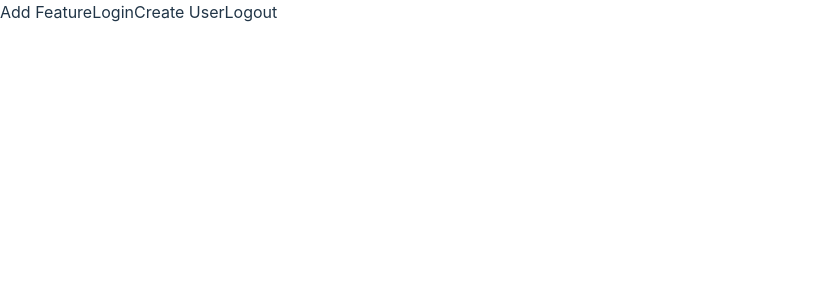
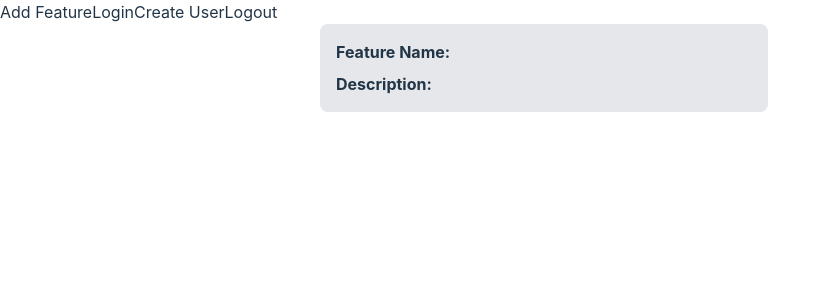
Before and after one commit to ConquestIO/Conquest, a React app: page /dashboard in a window 1280 px wide. Shown: the top 300 px of the page, without its empty margins (0-830 px from the left). Built offline with nearby package versions, Linux system fonts and the light colour scheme.

Commit message:
set the initial feature display

```diff
--- a/src/pages/Dashboard/DashboardContainer.jsx
+++ b/src/pages/Dashboard/DashboardContainer.jsx
@@ -3,6 +3,7 @@ import { useAppDispatch, useAppSelector } from '../../store/hooks';
 import { setFeatures } from '../../store/appSlice';
 import TestDisplay from './TestDisplay';
 import SideBarContainer from './SideBarContainer';
+import FeatureDisplay from './FeatureDisplay';
 
 export default function DashboardContainer(){
     const dispatch = useAppDispatch();
@@ -19,6 +20,7 @@ export default function DashboardContainer(){
     return (
         <div>
             <SideBarContainer />
+            <FeatureDisplay />
             <TestDisplay />
         </div>
     );
--- /dev/null
+++ b/src/pages/Dashboard/FeatureDisplay.jsx
@@ -0,0 +1,25 @@
+import React from "react";
+// import { setFeatureName, setFeatureDescription } from '../../store/appSlice'
+// import { useAppDispatch } from '../../store/hooks'
+
+const FeatureDisplay = () => {
+    // const featureName = useAppDispatch();
+    // const featureDescription = useAppDispatch();
+
+    return (
+        <div className="max-w-md mx-auto bg-gray-200 p-4 rounded-lg ml-80">
+        <div>
+          <div className="flex items-center justify-between">
+            <span className="font-bold">Feature Name:</span>
+            <span className="ml-2">{/* text here */}</span>
+          </div>
+          <div className="flex items-center justify-between mt-2">
+            <span className="font-bold">Description:</span>
+            <span className="ml-2">{/* text here */}</span>
+          </div>
+        </div>
+      </div>
+    );
+  };
+
+export default FeatureDisplay;
```
